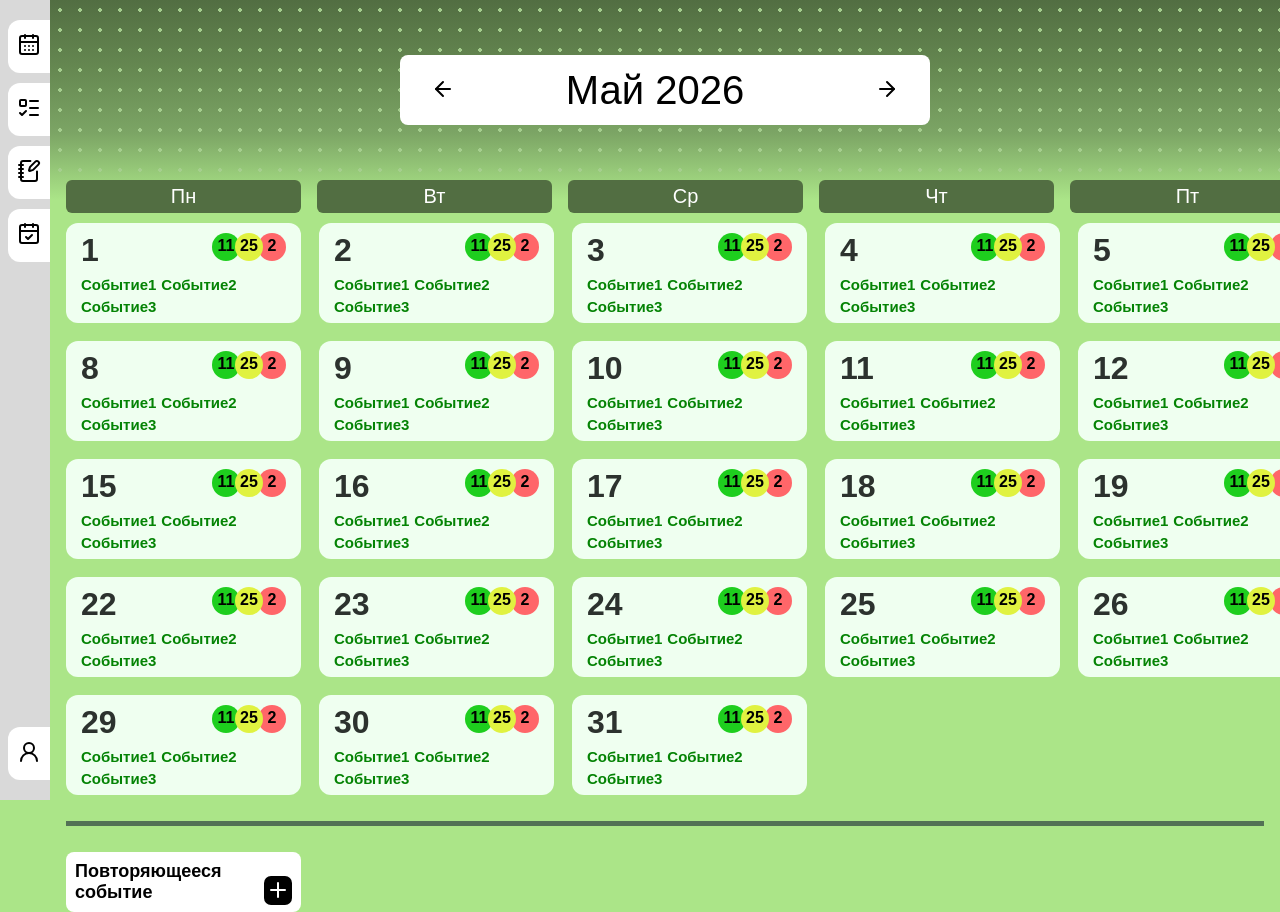
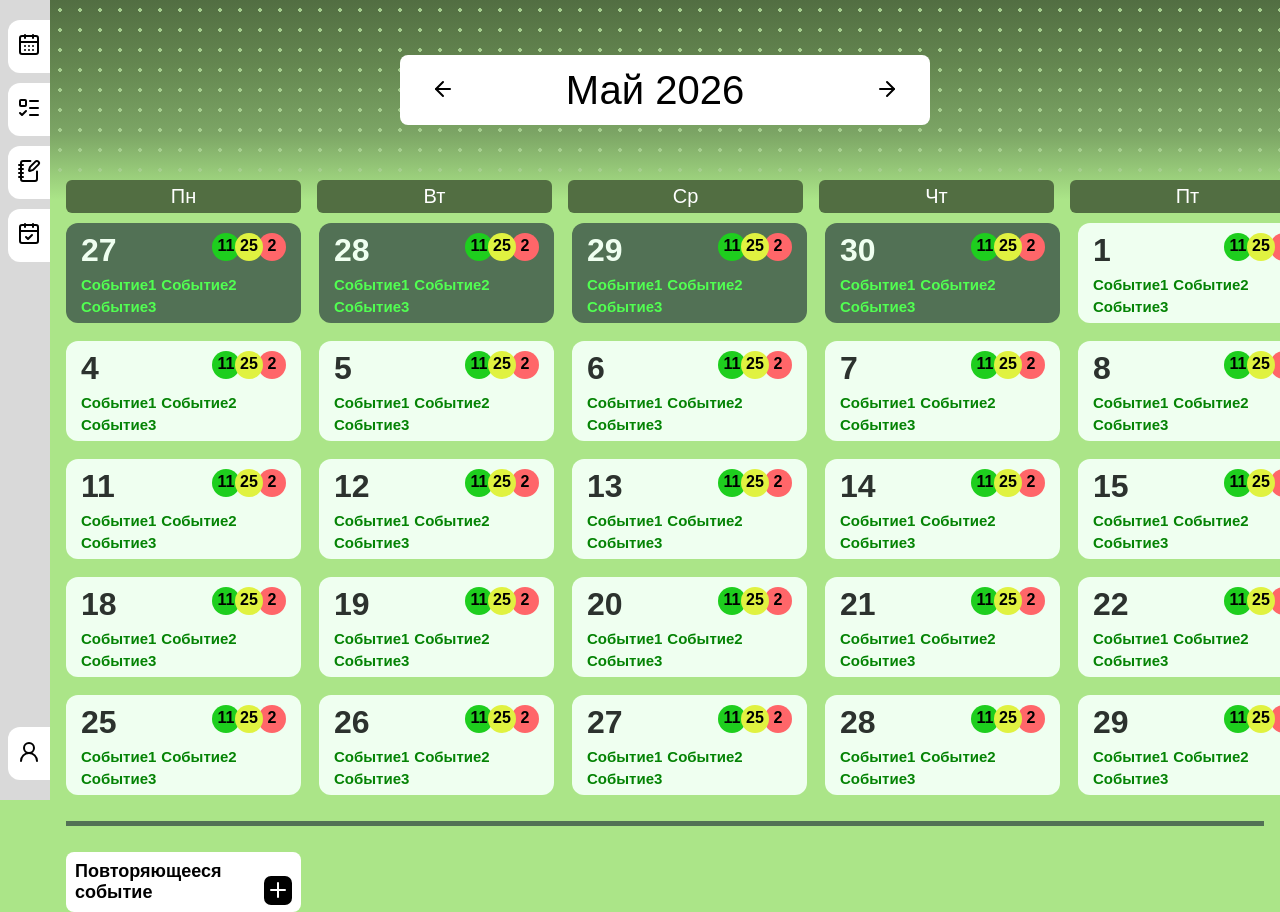
Before and after one commit to Zabadoooj/ToDoshenka, a React (Vite) app in the folder Frontend/todoshecka/: page /calendar in a window 1280 px wide. Shown: the top 912 px of the page. Built offline with nearby package versions, Linux system fonts and the light colour scheme.

Commit message:
previous days support (+ a few bugs )

```diff
--- a/Frontend/todoshecka/src/Components/CalendarPage.css
+++ b/Frontend/todoshecka/src/Components/CalendarPage.css
@@ -119,7 +119,6 @@
     border-radius: 12px;
     cursor: pointer;
 
-
     width: 235px;
     height: 100px;
 
@@ -195,6 +194,18 @@
     background-color: #FF6669;
 }
 
+
+.nonActiveDay{
+    background-color: #527155;
+}
+.nonActiveDay .mainInfo{
+    color: #EFFFF0;
+}
+.nonActiveDay .eventsList{
+    color: #51FF51;
+}
+
+
 .calendarBottom{
     margin-top: 26px;
 
--- a/Frontend/todoshecka/src/Components/CalendarPage.tsx
+++ b/Frontend/todoshecka/src/Components/CalendarPage.tsx
@@ -16,10 +16,10 @@ const MONTHS_RU = [
 
 
 
-function DayItem({day}) {
+function DayItem({day, isNonActive}) {
 
     return(
-        <div className="daySlot">
+        <div className={isNonActive ? "daySlot nonActiveDay" : "daySlot"}>
             <div className="mainInfo">
                 <h1>
                     {day}
@@ -48,17 +48,25 @@ function CalendarPage() {
     const today = new Date()
     const [currentYear, setYear] = useState(today.getFullYear())
     const [currentMonth, setMonth] = useState(today.getMonth())
-    const currentDay = today.getDay()
+    const currentDay = today.getDate()
 
-    let firstDayOfMonth = new Date(currentYear, currentMonth, 1)
-    let totalDaysInMonth = new Date(currentYear, currentMonth + 1, 0).getDate();
-    let firstDayOfWeek = firstDayOfMonth.getDay();
+
+    const totalDaysInPreviousMonth = new Date(currentYear, currentMonth + 2, 0).getDate();
+
+
+    const firstDayOfMonth = new Date(currentYear, currentMonth, 1)
+    const totalDaysInMonth = new Date(currentYear, currentMonth + 1, 0).getDate();
+    const firstDayOfWeek = firstDayOfMonth.getDay();
 
     let emptySlotsBefore = firstDayOfWeek === 0 ? 6 : firstDayOfWeek - 1;
+    console.log(emptySlotsBefore);
 
-    let emptySlots = Array(emptySlotsBefore).fill(null);
+
+
+    let emptySlots = new Array(emptySlotsBefore).fill(0).map((_, i) => totalDaysInPreviousMonth - i).reverse();
+    console.log(emptySlots);
+
     let daysArray = Array.from({ length: totalDaysInMonth }, (_, i) => i + 1);
-
 
     const updateMonth = (month: any) => {
 
@@ -118,17 +126,13 @@ function CalendarPage() {
                 ))}
             </div>
 
+            <div className="daysList">
+                {emptySlots.map((emptySlot) => (
+                    <DayItem isNonActive={true} day={emptySlot}/>
+                ))}
 
-            {/* <div className="emptySlots">
-                {emptySlots.map((emptySlot) => (
-                    <div className="emptyDay">{emptySlot}</div>
-                ))}
-            </div> */}
-
-            <div className="daysList">
-                {/* <DayItem day="1"/> */}
                 {daysArray.map((day) => (
-                    <DayItem day={day}/>
+                    <DayItem isNonActive={false} day={day}/>
                 ))}
             </div>
 
```
